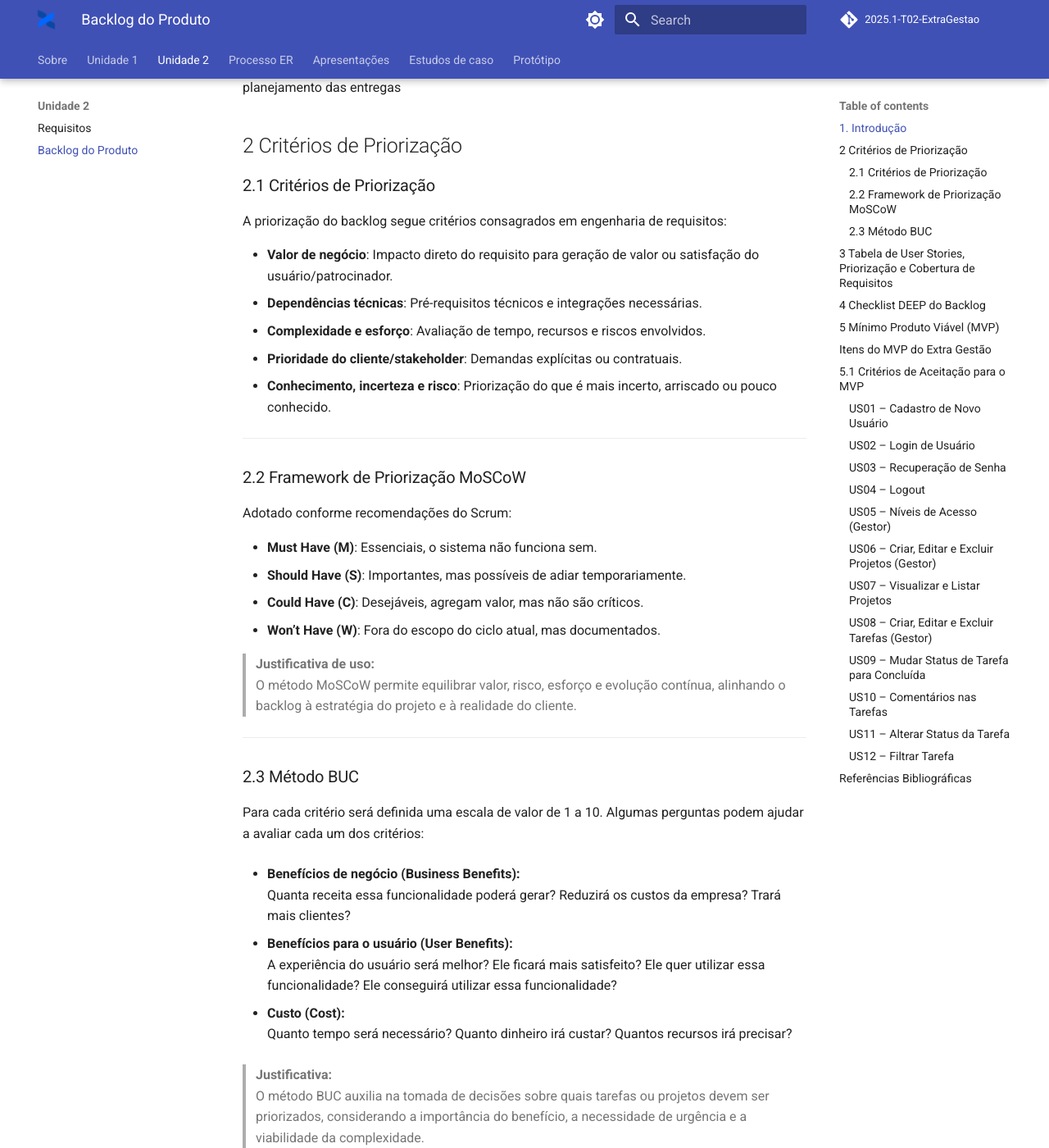
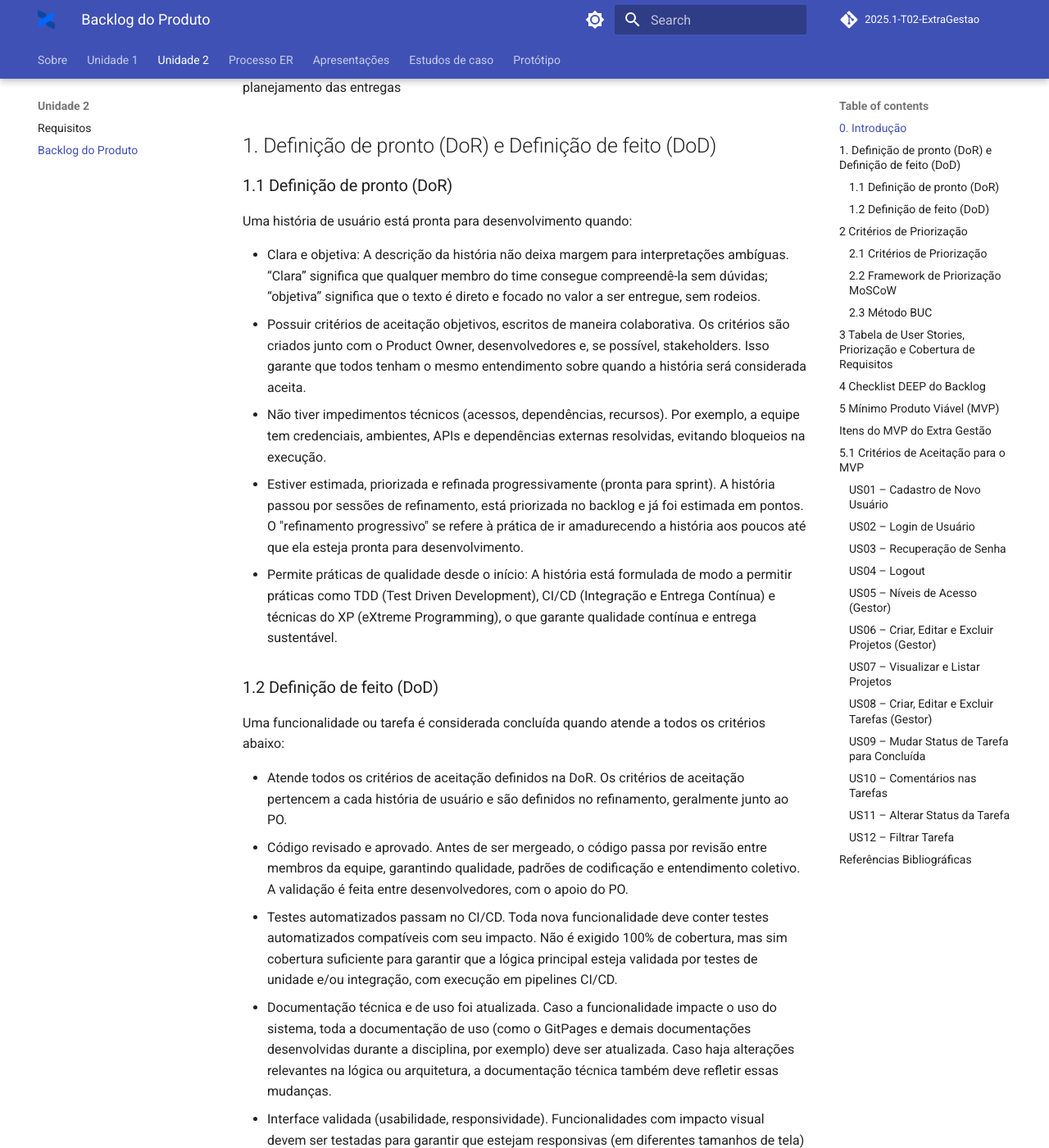
Before and after one commit to mdsreq-fga-unb/2025.1-T02-ExtraGestao, an MkDocs documentation site: the page built from docs/docs/vpp/backlog-do-produto.md, in a window 1280 px wide and 1400 px high, scrolled down 287 px. Shown: the whole window at 82% size. Built offline with MkDocs 1.6.1 and Material for MkDocs 9.7.7, drawn with Linux system fonts in a browser that asks for light colours; comment, search, counter and statistics services are not loaded; some of the changed text lies outside the part shown.

Commit message:
dor e dod

```diff
--- a/docs/docs/vpp/backlog-do-produto.md
+++ b/docs/docs/vpp/backlog-do-produto.md
@@ -1,5 +1,33 @@
-## 1. Introdução
+## 0. Introdução
 O backlog do Extra Gestão é um artefato dinâmico e evolutivo, revisado de forma contínua. Novas demandas, sugestões de stakeholders ou necessidades identificadas durante o desenvolvimento são discutidas em reuniões de refinamento e incorporadas ao backlog de maneira incremental, mantendo a aderência às necessidades do negócio e a flexibilidade no planejamento das entregas
+
+## 1. Definição de pronto (DoR) e Definição de feito (DoD)
+### 1.1 Definição de pronto (DoR)
+Uma história de usuário está pronta para desenvolvimento quando:
+
+* Clara e objetiva: A descrição da história não deixa margem para interpretações ambíguas. “Clara” significa que qualquer membro do time consegue compreendê-la sem dúvidas; “objetiva” significa que o texto é direto e focado no valor a ser entregue, sem rodeios.
+* Possuir critérios de aceitação objetivos, escritos de maneira colaborativa.  Os critérios são criados junto com o Product Owner, desenvolvedores e, se possível, stakeholders. Isso garante que todos tenham o mesmo entendimento sobre quando a história será considerada aceita.
+* Não tiver impedimentos técnicos (acessos, dependências, recursos).  Por exemplo, a equipe tem credenciais, ambientes, APIs e dependências externas resolvidas, evitando bloqueios na execução.
+* Estiver estimada, priorizada e refinada progressivamente (pronta para sprint).  A história passou por sessões de refinamento, está priorizada no backlog e já foi estimada em pontos. O "refinamento progressivo" se refere à prática de ir amadurecendo a história aos poucos até que ela esteja pronta para desenvolvimento.
+* Permite práticas de qualidade desde o início: A história está formulada de modo a permitir práticas como TDD (Test Driven Development), CI/CD (Integração e Entrega Contínua) e técnicas do XP (eXtreme Programming), o que garante qualidade contínua e entrega sustentável.
+
+### 1.2 Definição de feito (DoD)
+Uma funcionalidade ou tarefa é considerada concluída quando atende a todos os critérios abaixo:
+
+* Atende todos os critérios de aceitação definidos na DoR.
+  Os critérios de aceitação pertencem a cada história de usuário e são definidos no refinamento, geralmente junto ao PO.
+* Código revisado e aprovado.
+ Antes de ser mergeado, o código passa por revisão entre membros da equipe, garantindo qualidade, padrões de codificação e entendimento coletivo. A validação é feita entre desenvolvedores, com o apoio do PO.
+* Testes automatizados passam no CI/CD.
+  Toda nova funcionalidade deve conter testes automatizados compatíveis com seu impacto. Não é exigido 100% de cobertura, mas sim cobertura suficiente para garantir que a lógica principal esteja validada por testes de unidade e/ou integração, com execução em pipelines CI/CD.
+* Documentação técnica e de uso foi atualizada.
+  Caso a funcionalidade impacte o uso do sistema, toda a documentação de uso (como o GitPages e demais documentações desenvolvidas durante a disciplina, por exemplo) deve ser atualizada. Caso haja alterações relevantes na lógica ou arquitetura, a documentação técnica também deve refletir essas mudanças.
+* Interface validada (usabilidade, responsividade).
+Funcionalidades com impacto visual devem ser testadas para garantir que estejam responsivas (em diferentes tamanhos de tela) e com boa usabilidade, considerando o público-alvo. O foco aqui é prevenir problemas de acessibilidade e navegação.
+* Mergeada na branch principal e validada em ambiente de homologação.
+Após passar pela revisão e testes, a feature é mergeada na `main` e automaticamente implantada no ambiente de homologação via CI/CD, onde pode ser validada pelo PO antes do release.
+* Sem bugs críticos conhecidos.
+ Bugs críticos são falhas que impedem o uso da funcionalidade ou causam efeitos colaterais graves em outras áreas do sistema. A funcionalidade não pode ser considerada feita enquanto esses bugs estiverem presentes.
 
 ## 2 Critérios de Priorização
 
```
